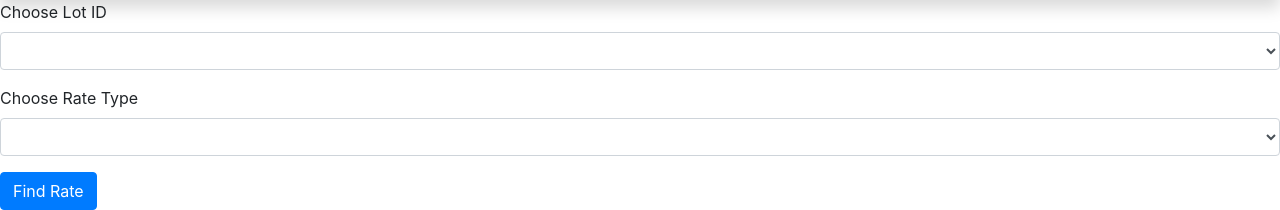
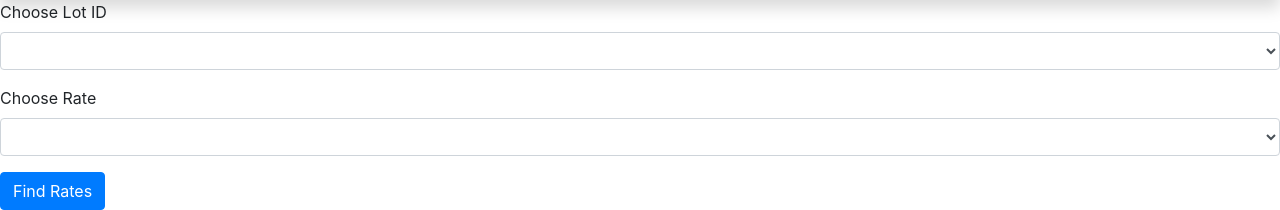
Before and after one commit to sassansh/Parking-Lot-System, a PHP site: page /rate.php in a window 1280 px wide. Shown: the part 40-250 px from the top of the page. Run offline with PHP 8.4, Linux system fonts and the light colour scheme; data that the repository does not hold is empty.

Commit message:
changes to form for selecting rate and lot id

```diff
--- a/lib/Rate.php
+++ b/lib/Rate.php
@@ -26,8 +26,10 @@ class Rate{
             FROM Rate
             JOIN Parking_Space ON Parking_Space.Space_Type = Rate.Rate_Type
             JOIN Parking_Lot ON Parking_Lot.Lot_ID = Parking_Space.Lot_ID
-            WHERE Parking_Lot.Lot_ID = '$lotID';
+            WHERE Parking_Lot.Lot_ID = :lotID;
         ");
+
+        $this->db->bind(':lotID', $lotID);
 
         // ASSIGN RESULT SET
         $results = $this->db->resultSet();
--- a/templates/rateTemplate.php
+++ b/templates/rateTemplate.php
@@ -9,7 +9,7 @@
         </select>
     </div>
     <div class="form-group">
-        <label>Choose Rate Type</label>
+        <label>Choose Rate</label>
         <select name="rate" class="form-control">
             <option value="0"> </option>
             <option value="Hourly_Rate">Hourly Rate</option>
@@ -17,7 +17,7 @@
             <option value="Monthly_Rate">Monthly Rate</option>
         </select>
     </div>
-    <button type="submit" class="btn btn-primary">Find Rate</button>
+    <button type="submit" class="btn btn-primary">Find Rates</button>
 </form>
 <form>
 
@@ -26,11 +26,11 @@
 </form>
 </div>
 
-<div class="rate-table">
-    <table class="table">
+<div>
+    <table class="table rate-table">
         <tr>
             <th>Rate Type</th>
-            <th><?php echo $rateType; ?></th>
+            <th><?php echo str_replace('_', ' ', $rateType) ; ?></th>
         </tr>
         <?php foreach ($rates as $rate) : ?>
             <tr>
```
